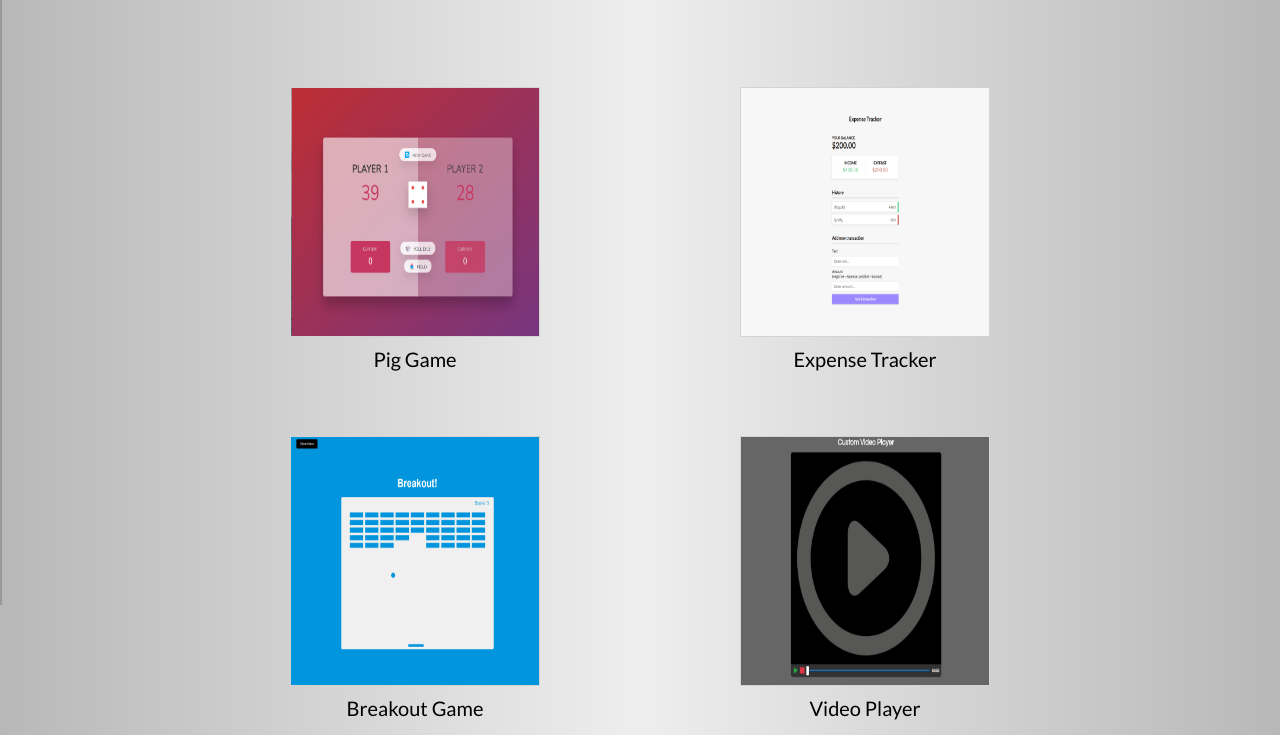
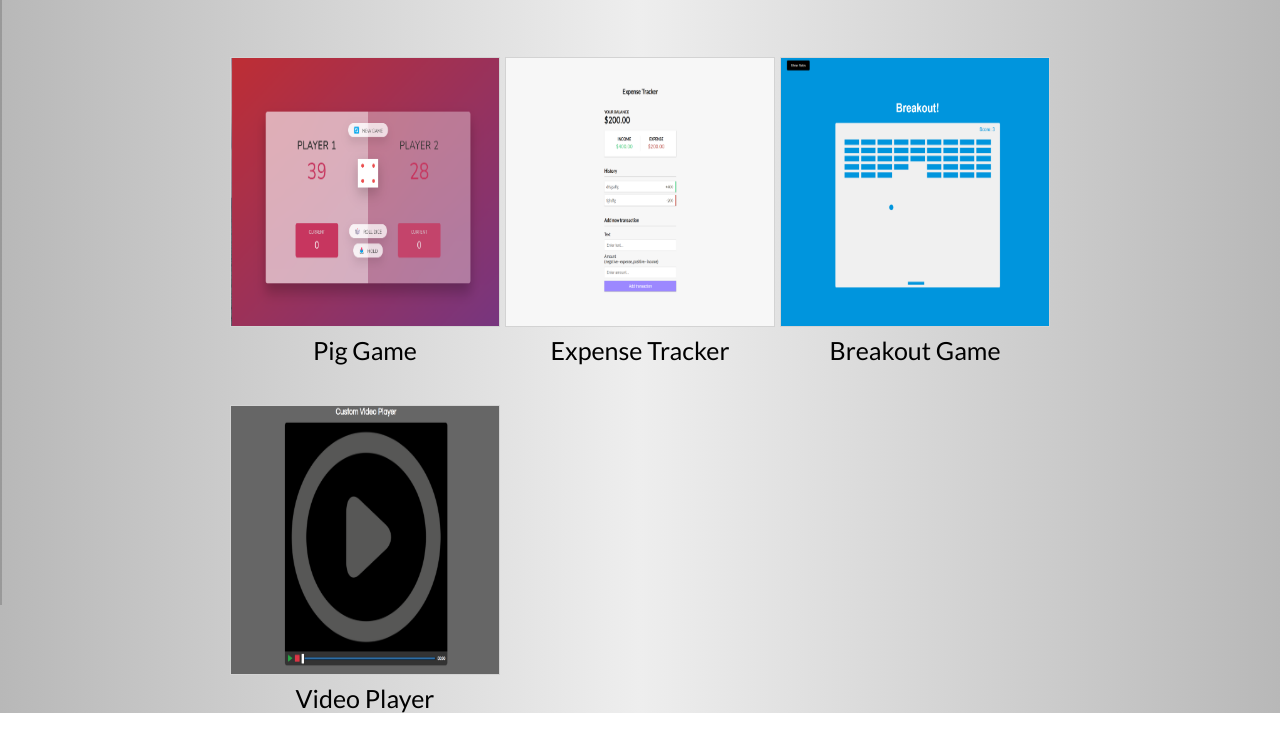
Before and after one commit to markrheinheimer/my-portfolio, a plain HTML site: page projects.html in a window 1280 px wide. Shown: the part 197-932 px from the top of the page. After the commit the page ends 910 px from the top, so only its background shows below. Drawn offline with Linux system fonts and the light colour scheme.

Commit message:
more styling changes

```diff
--- a/js/projects.js
+++ b/js/projects.js
@@ -1,3 +1,21 @@
+const img1 = document.querySelector('.img1');
+const img2 = document.querySelector('.img2');
+const img3 = document.querySelector('.img3');
+const img4 = document.querySelector('.img4');
+
 toggle.addEventListener('click', () =>
   document.body.classList.toggle('show-nav')
 );
+
+document.addEventListener(
+  'DOMContentLoaded',
+  () => {
+    setTimeout(() => {
+      img1.classList.add('move');
+      img2.classList.add('move');
+      img3.classList.add('move');
+      img4.classList.add('move');
+    });
+  },
+  200
+);
--- a/js/skills.js
+++ b/js/skills.js
@@ -14,7 +14,7 @@ toggle.addEventListener('click', () =>
 
 setTimeout(() => {
   skill7.classList.add('drop');
-}, 0);
+}, 100);
 setTimeout(() => {
   skill6.classList.add('drop');
 }, 250);
--- a/projects.html
+++ b/projects.html
@@ -49,25 +49,25 @@
 
       <div class="project-img1">
 
-        <div class="img">
+        <div class="img1">
           <a href="./pig-game/index.html" target="_blank"
             ><img src="./img/pig-game.png" alt="Pig Game"
           />Pig Game</a>
         </div>
 
-        <div class="img">
+        <div class="img2">
           <a href="./expense-tracker/index.html" target="_blank"
               ><img src="./img/expense-tracker.png" alt="Expense Tracker"
           />Expense Tracker</a>
         </div>
 
-        <div class="img">
+        <div class="img3">
           <a href="./breakout-game/index.html" target="_blank"
               ><img src="./img/breakout.png" alt="Breakout Game"
           />Breakout Game</a>
         </div>
 
-        <div class="img">
+        <div class="img4">
             <a href="./custom-video-player/index.html" target="_blank"
               ><img src="./img/custom-video-player.png" alt="Video Player"
           />Video Player</a>
--- a/styles/projects.css
+++ b/styles/projects.css
@@ -160,7 +160,7 @@ h2 {
 .project-heading {
   font-size: 36px;
   margin-top: 40px;
-  margin-bottom: 40px;
+  margin-bottom: 20px;
   text-align: center;
   text-decoration: underline;
 }
@@ -168,19 +168,24 @@ h2 {
 .project-img1 {
   display: flex;
   flex-wrap: wrap;
-  justify-content: center;
+  justify-content: space-between;
   align-items: center;
+  margin-left: 230px;
+  margin-right: 230px;
+  margin-top: 10px;
+  margin-bottom: 50px;
 }
 
+a {
+}
 .project-img1 a {
   display: flex;
   flex-direction: column;
   align-items: center;
-  justify-content: center;
-  font-size: 20px;
+  justify-content: space-between;
+  font-size: 25px;
   text-decoration: none;
   color: black;
-  padding-bottom: 15px;
   border-radius: 4px;
 }
 
@@ -189,15 +194,13 @@ h2 {
 }
 
 .project-img1 img {
-  height: 250px;
-  width: 250px;
-  margin-top: 50px;
-  margin-bottom: 10px;
-  margin-left: 100px;
-  margin-right: 100px;
+  height: 270px;
+  width: 270px;
   border: 1px solid;
   border-color: lightgray;
   transition: transform 0.3s ease;
+  margin-bottom: 8px;
+  margin-top: 40px;
 }
 
 .project-img1 img:hover {
@@ -205,6 +208,29 @@ h2 {
   cursor: pointer;
 }
 
-.toggle {
+.img1 {
+  opacity: 0;
+  transform: translate(-25px, -25px);
+  transition: transform 2s, opacity 1.5s;
+}
+
+.img2 {
+  opacity: 0;
+  transform: translate(25px, -25px);
+  transition: transform 2s, opacity 1.5s;
+}
+.img3 {
+  opacity: 0;
+  transform: translate(-25px, 25px);
+  transition: transform 2s, opacity 1.5s;
+}
+.img4 {
+  opacity: 0;
+  transform: translate(25px, 25px);
+  transition: transform 2s, opacity 1.5s;
+}
+
+.move {
   transform: translate(0);
+  opacity: 1;
 }
--- a/styles/skills.css
+++ b/styles/skills.css
@@ -166,7 +166,7 @@ h2 {
 .skill7 {
   opacity: 0;
   transform: translateY(-1000px);
-  transition: opacity 1.2s, transform 0.7s;
+  transition: opacity 1.6s, transform 0.7s;
 }
 
 .drop {
```
Also changed, not shown: js/certs.js (+4 -4 lines), js/script.js (+9 -8 lines), styles/certs.css (+4 -4 lines), styles/index.css (+9 -0 lines).
